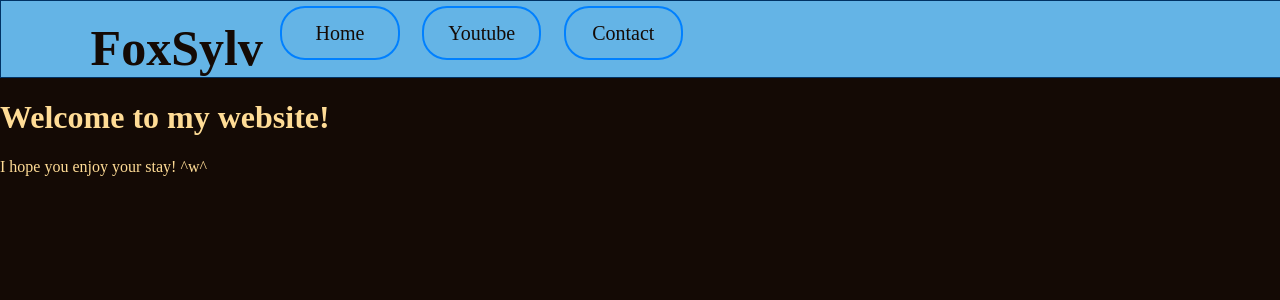
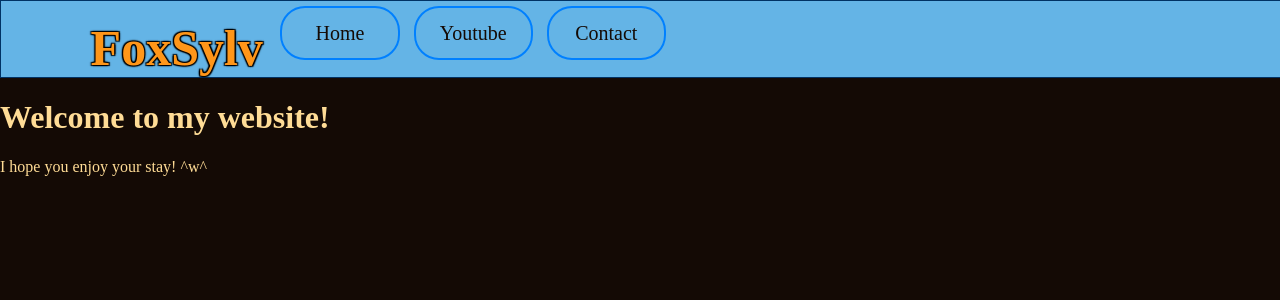
Before and after one commit to FoxSylv1/FoxSylv1.github.io, a Jekyll site: the page built from index.md, in a window 1280 px wide. Shown: the top 300 px of the page. Built offline with Jekyll 4.4.1, drawn with Linux system fonts in a browser that asks for light colours.

Commit message:
Recolor header name to orange.
Recolors my name in the header to orange and adds
a stroke around the outside for clarity.

```diff
--- a/_includes/header.html
+++ b/_includes/header.html
@@ -1,5 +1,7 @@
-<div class="header">
-    FoxSylv
+<div id="header">
+    <span id="headerName">
+        FoxSylv
+    </span>
     <div class="header-entry">
         <a href="{{ site.url }}">Home</a>
     </div>
--- a/_sass/_variables.scss
+++ b/_sass/_variables.scss
@@ -8,8 +8,9 @@ $light-blue: rgb(50, 150, 255);
 $blue: rgb(100, 180, 230);
 $dark-blue: rgb(0, 50, 100);
 
-$orange: rgb(255, 150, 50);
-$orange-border: rgb(100, 70, 0);
+$light-orange: rgb(255, 150, 25);
+$orange: rgb(255, 85, 0);
+$dark-orange: rgb(100, 70, 0);
 
 
 $background-color: $black;
--- a/css/header.scss
+++ b/css/header.scss
@@ -14,7 +14,6 @@ $header-height: 50px;
     text-align: center;
     overflow: hidden;
     font-size: 20px;
-    font-weight: normal;
 
     width: 9%;
     height: $header-height;
@@ -58,16 +57,23 @@ $header-height: 50px;
 }
 
 
-.header {
+#header {
     position: sticky;
     top: 0;
     width: 100%;
 
     padding-left: 7%;
     border: 1px solid $dark-blue;
+    background-color: $blue;
 
-    background-color: $blue;
-    font-size: 50px;
-    font-weight: bold;
-    color: $black;
+    & #headerName {
+        color: $light-orange;
+        font-size: 50px;
+        font-weight: bold;
+        text-shadow:
+            -1.2px -1.2px 1.2px #000,
+            1.2px -1.2px 1.2px #000,
+            -1.2px 1.2px 1.2px #000,
+            1.2px 1.2px 1.2px #000;
+    }
 }
```
